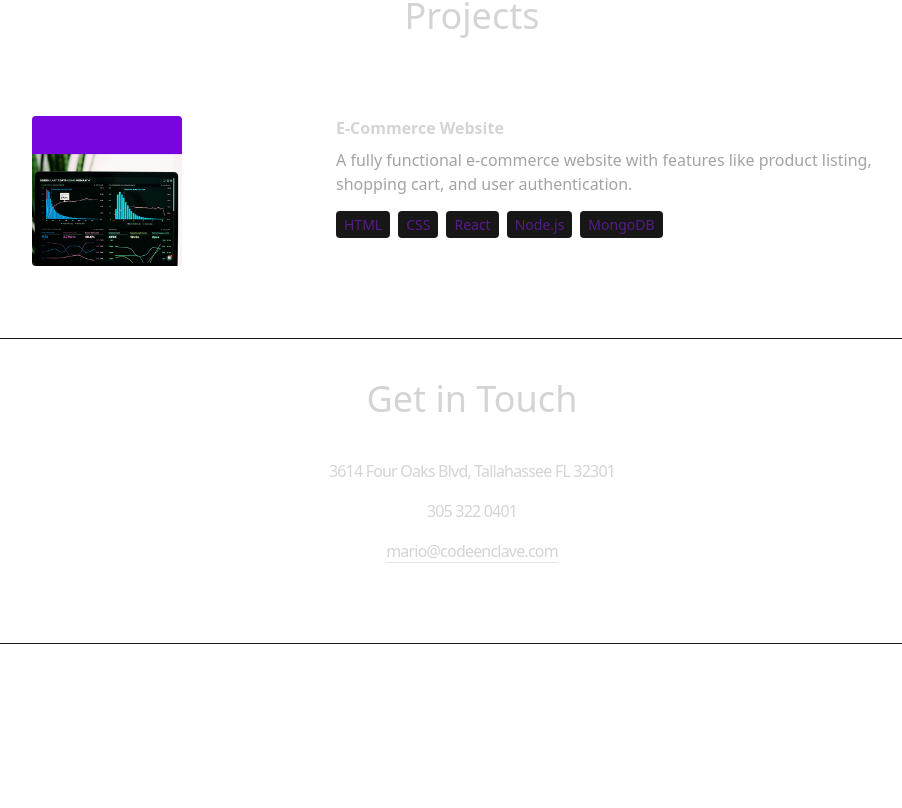
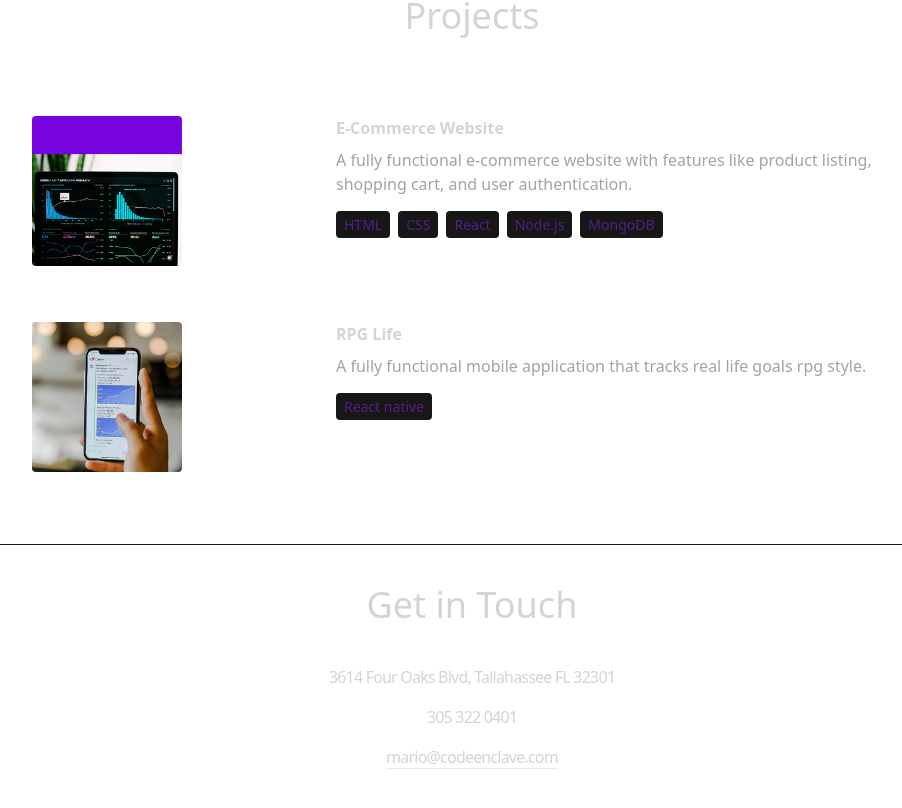
Before and after one commit to marioclayton/codeEnclave, a React (Vite) app: page / in a window 1280 px wide. Shown: the part 2468-3276 px from the top of the page, without its empty margins (168-1070 px from the left). Before the commit the page ends 3112 px from the top, so only its background shows below. Built offline with nearby package versions, Linux system fonts and the light colour scheme.

Commit message:
second commit

```diff
--- a/src/constants/index.js
+++ b/src/constants/index.js
@@ -28,6 +28,13 @@ export const PROJECTS = [
       "A fully functional e-commerce website with features like product listing, shopping cart, and user authentication.",
     technologies: ["HTML", "CSS", "React", "Node.js", "MongoDB"],
   },
+  {
+    title: "RPG Life",
+    image: project2,
+    description:
+      "A fully functional mobile application that tracks real life goals rpg style.",
+    technologies: ["React native"],
+  },
 
 ];
 
```
